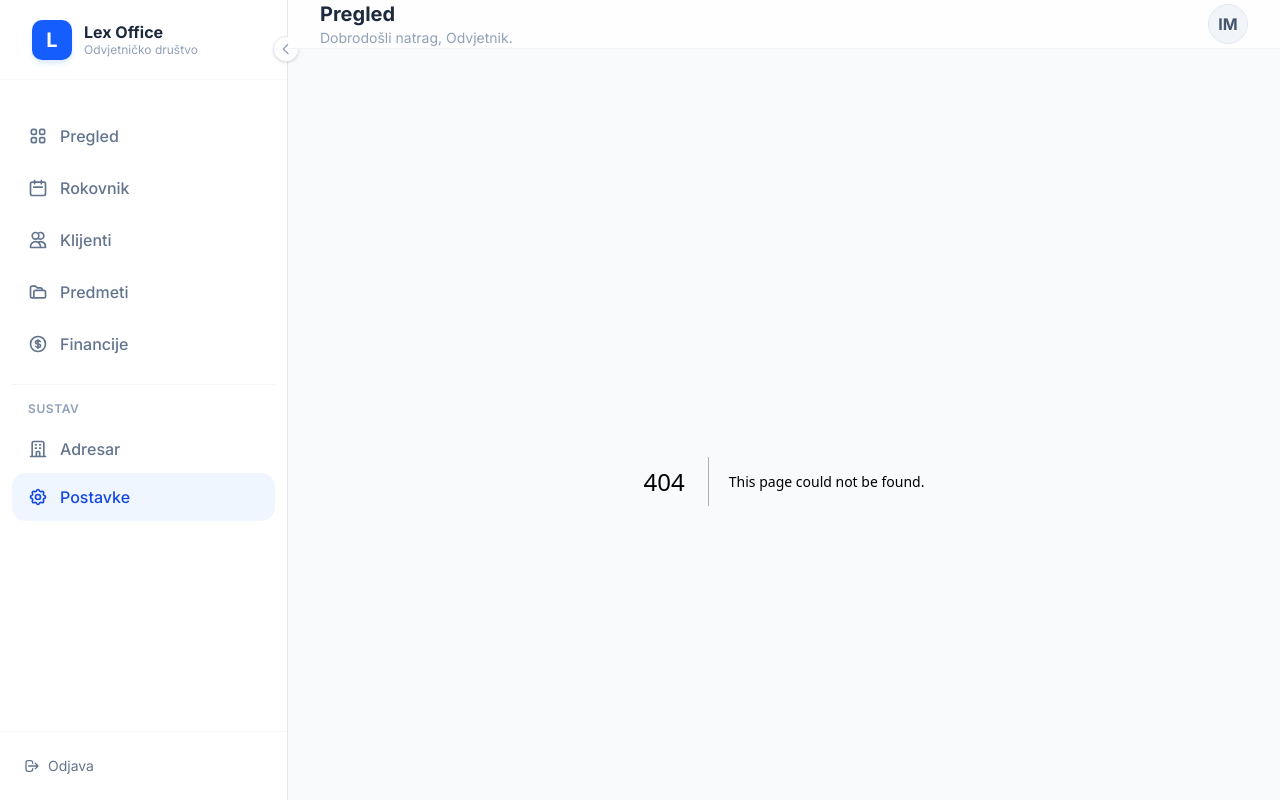
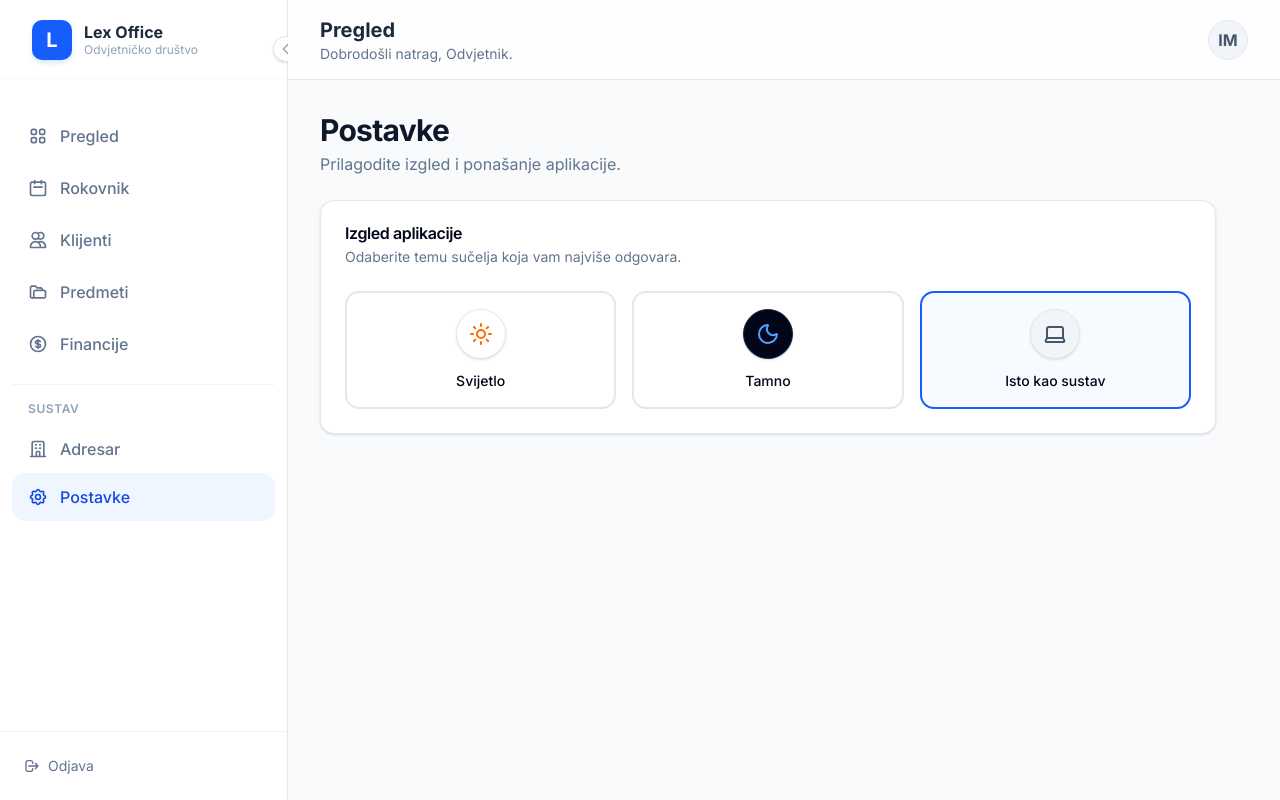
Before and after one commit to penzinho/odvjetnik-erp, a Next.js app: page /postavke in a window 1280 px wide. Before the commit this address had no page. Built offline with nearby package versions, Linux system fonts and the light colour scheme.

Commit message:
Tamni način sa greškama - treba ispraviti boje i tekst

```diff
--- a/package.json
+++ b/package.json
@@ -20,6 +20,7 @@
     "date-fns": "^4.1.0",
     "lucide-react": "^0.562.0",
     "next": "16.1.1",
+    "next-themes": "^0.4.6",
     "react": "19.2.3",
     "react-dom": "19.2.3",
     "tailwind-merge": "^3.4.0",
--- a/src/app/layout.tsx
+++ b/src/app/layout.tsx
@@ -2,6 +2,7 @@ import type { Metadata } from "next";
 import { Inter } from "next/font/google";
 import "./globals.css";
 import Sidebar from "../components/Sidebar";
+import { ThemeProvider } from "@/components/theme-provider";
 
 const inter = Inter({ subsets: ["latin"] });
 
@@ -16,31 +17,49 @@ export default function RootLayout({
   children: React.ReactNode;
 }>) {
   return (
-    <html lang="hr">
-      <body className={`${inter.className} bg-[#F3F4F6] text-slate-600`}>
+    // 'suppressHydrationWarning' je obavezan kad koristimo next-themes da se izbjegne greška u konzoli
+    <html lang="hr" suppressHydrationWarning>
+      <body className={`${inter.className} bg-gray-50 dark:bg-slate-950 text-slate-900 dark:text-slate-50 transition-colors duration-300`}>
+
+        {/* OVDJE SMO AKTIVIRALI THEME PROVIDER */}
+        <ThemeProvider
+            attribute="class"
+            defaultTheme="system"
+            enableSystem
+            disableTransitionOnChange
+        >
           <div className="flex h-screen overflow-hidden">
-          {/* UMETNULI SMO PAMETNI SIDEBAR */}
+
             <Sidebar />
 
             {/* GLAVNI SADRŽAJ */}
-          <main className="flex-1 flex flex-col overflow-y-auto bg-[#F9FAFB]">
-            <header className="h-20 bg-white/80 backdrop-blur-md border-b border-gray-100 flex items-center justify-between px-8 sticky top-0 z-10">
+            <main className="flex-1 flex flex-col overflow-y-auto bg-gray-50 dark:bg-slate-950">
+
+              {/* HEADER - Dodane dark klase za pozadinu, bordere i tekst */}
+              <header className="h-20 bg-white/80 dark:bg-slate-900/80 backdrop-blur-md border-b border-gray-200 dark:border-slate-800 flex items-center justify-between px-8 sticky top-0 z-10 transition-colors">
                 <div>
-                <h2 className="text-xl font-bold text-slate-800">Pregled</h2>
-                <p className="text-sm text-slate-400">
+                  <h2 className="text-xl font-bold text-slate-800 dark:text-slate-100">Pregled</h2>
+                  <p className="text-sm text-slate-500 dark:text-slate-400">
                     Dobrodošli natrag, Odvjetnik.
                   </p>
                 </div>
+
                 <div className="flex items-center gap-4">
-                <div className="w-10 h-10 rounded-full bg-slate-100 flex items-center justify-center text-slate-600 border border-slate-200">
+                  {/* AVATAR - Dodane dark klase */}
+                  <div className="w-10 h-10 rounded-full bg-slate-100 dark:bg-slate-800 flex items-center justify-center text-slate-600 dark:text-slate-300 border border-slate-200 dark:border-slate-700">
                     <span className="font-bold">IM</span>
                   </div>
                 </div>
               </header>
 
-            <div className="p-8 max-w-7xl mx-auto w-full">{children}</div>
+              <div className="p-8 max-w-7xl mx-auto w-full">
+                {children}
+              </div>
+
             </main>
           </div>
+        </ThemeProvider>
+
       </body>
     </html>
   );
--- /dev/null
+++ b/src/app/postavke/page.tsx
@@ -0,0 +1,70 @@
+'use client';
+
+import { useTheme } from "next-themes";
+import { Card, CardContent, CardDescription, CardHeader, CardTitle } from "@/components/ui/card";
+import { Label } from "@/components/ui/label";
+import { Moon, Sun, Laptop } from "lucide-react"; // Ikone
+
+export default function PostavkePage() {
+  const { setTheme, theme } = useTheme();
+
+  return (
+    <div className="max-w-4xl space-y-6">
+
+      <div>
+        <h1 className="text-3xl font-bold text-slate-900 dark:text-slate-100 tracking-tight">Postavke</h1>
+        <p className="text-slate-500 dark:text-slate-400 mt-1">
+          Prilagodite izgled i ponašanje aplikacije.
+        </p>
+      </div>
+
+      {/* IZGLED APLIKACIJE */}
+      <Card>
+        <CardHeader>
+          <CardTitle>Izgled aplikacije</CardTitle>
+          <CardDescription>
+            Odaberite temu sučelja koja vam najviše odgovara.
+          </CardDescription>
+        </CardHeader>
+        <CardContent>
+          <div className="grid grid-cols-1 md:grid-cols-3 gap-4">
+
+            {/* SVIJETLO */}
+            <div
+              className={`cursor-pointer border-2 rounded-xl p-4 flex flex-col items-center gap-3 transition-all hover:bg-slate-50 dark:hover:bg-slate-900 ${theme === 'light' ? 'border-blue-600 bg-blue-50/50 dark:bg-blue-900/20' : 'border-gray-200 dark:border-slate-800'}`}
+              onClick={() => setTheme("light")}
+            >
+              <div className="p-3 bg-white dark:bg-slate-950 border border-gray-200 dark:border-slate-800 rounded-full shadow-sm">
+                <Sun className="w-6 h-6 text-orange-500" />
+              </div>
+              <span className="font-medium text-sm">Svijetlo</span>
+            </div>
+
+            {/* TAMNO */}
+            <div
+              className={`cursor-pointer border-2 rounded-xl p-4 flex flex-col items-center gap-3 transition-all hover:bg-slate-50 dark:hover:bg-slate-900 ${theme === 'dark' ? 'border-blue-600 bg-blue-50/50 dark:bg-blue-900/20' : 'border-gray-200 dark:border-slate-800'}`}
+              onClick={() => setTheme("dark")}
+            >
+              <div className="p-3 bg-slate-950 border border-slate-800 rounded-full shadow-sm">
+                <Moon className="w-6 h-6 text-blue-400" />
+              </div>
+              <span className="font-medium text-sm">Tamno</span>
+            </div>
+
+            {/* SUSTAV */}
+            <div
+              className={`cursor-pointer border-2 rounded-xl p-4 flex flex-col items-center gap-3 transition-all hover:bg-slate-50 dark:hover:bg-slate-900 ${theme === 'system' ? 'border-blue-600 bg-blue-50/50 dark:bg-blue-900/20' : 'border-gray-200 dark:border-slate-800'}`}
+              onClick={() => setTheme("system")}
+            >
+              <div className="p-3 bg-slate-100 dark:bg-slate-800 border border-gray-200 dark:border-slate-700 rounded-full shadow-sm">
+                <Laptop className="w-6 h-6 text-slate-600 dark:text-slate-400" />
+              </div>
+              <span className="font-medium text-sm">Isto kao sustav</span>
+            </div>
+
+          </div>
+        </CardContent>
+      </Card>
+    </div>
+  );
+}
--- a/src/components/Sidebar.tsx
+++ b/src/components/Sidebar.tsx
@@ -15,10 +15,10 @@ export default function Sidebar() {
   };
 
   // Prilagođeni stilovi koji se mijenjaju ovisno o isCollapsed
-  const linkStyle = (path: string) => {
+const linkStyle = (path: string) => {
     const activeClass = isActive(path)
-      ? "bg-blue-50 text-blue-700"
-      : "text-slate-500 hover:bg-gray-50 hover:text-slate-900";
+      ? "bg-blue-50 text-blue-700 dark:bg-blue-900/20 dark:text-blue-400" // Aktivno u Dark modu
+      : "text-slate-500 hover:bg-gray-50 hover:text-slate-900 dark:text-slate-400 dark:hover:bg-slate-800 dark:hover:text-slate-200"; // Neaktivno u Dark modu
 
     // Ako je skupljeno: centriraj i manji padding. Ako nije: normalan padding.
     const layoutClass = isCollapsed
@@ -34,8 +34,10 @@ export default function Sidebar() {
   }`;
 
   return (
+
+
     <aside
-      className={`bg-white flex flex-col border-r border-gray-200 h-screen sticky top-0 transition-all duration-300 ${
+      className={`bg-white flex flex-col border-r border-gray-200 h-screen sticky top-0 transition-all duration-300 dark:bg-slate-900 dark:border-slate-800 ${
         isCollapsed ? "w-20" : "w-72"
       }`}
     >
--- /dev/null
+++ b/src/components/theme-provider.tsx
@@ -0,0 +1,8 @@
+'use client';
+
+import * as React from "react";
+import { ThemeProvider as NextThemesProvider } from "next-themes";
+
+export function ThemeProvider({ children, ...props }: any) {
+  return <NextThemesProvider {...props}>{children}</NextThemesProvider>;
+}
```
Also changed, not shown: 1 other file (tests, documents, lock files or other folders). Lines whose indentation alone changed are shown as unchanged.
